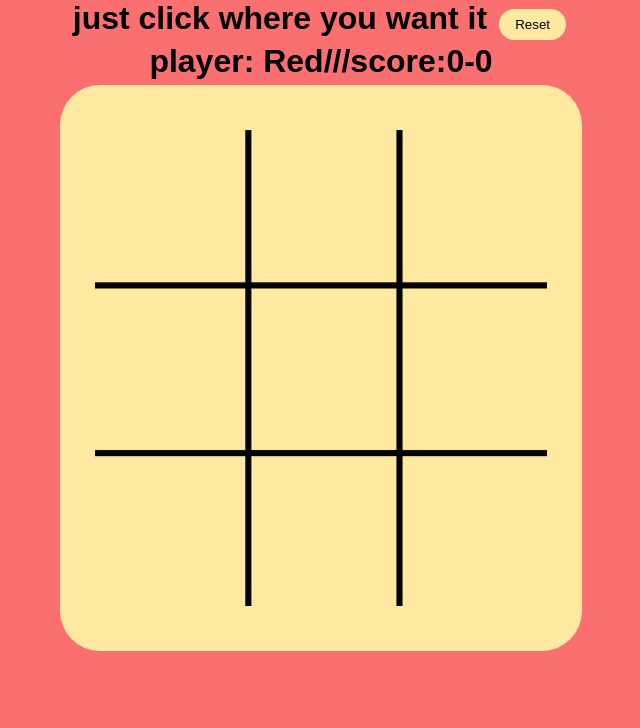
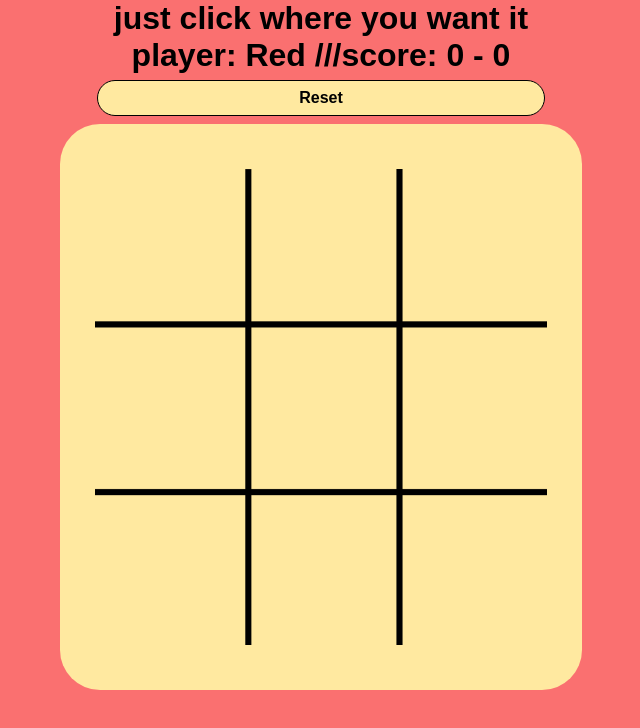
Before and after one commit to aliShouman0/tictactoe-game, a plain HTML site: page index.html in a window 1280 px wide. Shown: the whole page, without its empty margins (319-959 px from the left). Drawn offline with Linux system fonts and the light colour scheme.

Commit message:
fix bug + comments

```diff
--- a/index.html
+++ b/index.html
@@ -13,8 +13,15 @@
 </body>
 
 <div class="instruction">
-  <p>just click where you want it <button class="btn" id="reset">Reset</button></p>
-  <p>player: <span id="player">Red</span>///score:<span id="scoreRed">0</span>-<span id="scoreYellow">0</span</p> </div>
+  <p>just click where you want it </p>
+  <p>player:
+    <span id="player">Red</span>
+    ///score:
+    <span id="scoreRed">0</span>
+    - <span id="scoreYellow">0</span>
+  </p>
+  <button class="btn" id="reset">Reset</button>
+</div>
 <!-- game container -->
 <div class="container">
 
--- a/script/script.js
+++ b/script/script.js
@@ -12,6 +12,7 @@ let player = 1;
 let redScore = 0,
   yellowScore = 0;
 
+// array with all value=-1 if red check will  1 and 2 yellow will be the index of gird from 0 to 8
 let clicked = Array.from({ length: 9 }, () => -1);
 
 images.forEach((img, i) => {
@@ -23,6 +24,7 @@ images.forEach((img, i) => {
   );
 });
 
+// EventListener for to star game
 const game = (img, i) => {
   if (player == 1) {
     img.src = redImg;
@@ -41,6 +43,7 @@ const game = (img, i) => {
   img.removeEventListener("click", img.ref);
 };
 
+// reset when win or full
 const reset = () => {
   images.forEach((img, i) => {
     img.classList.add("opacity");
@@ -54,6 +57,7 @@ const reset = () => {
   });
 };
 
+// if wim add score reset game
 const win = () => {
   images.forEach((img) => {
     img.removeEventListener("click", img.ref);
@@ -72,6 +76,7 @@ const win = () => {
   }, 2000);
 };
 
+// check if win
 const checkWin = () => {
   for (let i = 0; i < 3; i++) {
     if (
@@ -108,8 +113,20 @@ const checkWin = () => {
   ) {
     win();
   }
+
+  //no win all full
+  let i = 0;
+  for (i = 0; i < clicked.length; i++) {
+    if (clicked[i] == -1) {
+      break;
+    }
+  }
+  if (i == clicked.length) {
+    setTimeout(reset, 1000);
+  }
 };
 
+// reset all with score
 resetBtn.addEventListener("click", () => {
   location.reload();
 });
--- a/styles/styles.css
+++ b/styles/styles.css
@@ -7,7 +7,6 @@
 
 body {
   background-color: #fa7070;
-  overflow: hidden;
 }
 
 img {
@@ -86,10 +85,13 @@ img {
   background-color: #ffe9a0;
   padding: 0.5rem 1rem;
   margin: 0.2rem;
-  border: none;
   border-radius: 50px;
   cursor: pointer;
   transition: all 0.5s ease-in-out;
+  border: 1px solid black;
+  width: 35%;
+  font-weight: bolder;
+  font-size: 1rem;
 }
 
 .btn:hover {
```
Lines whose indentation alone changed are shown as unchanged.
